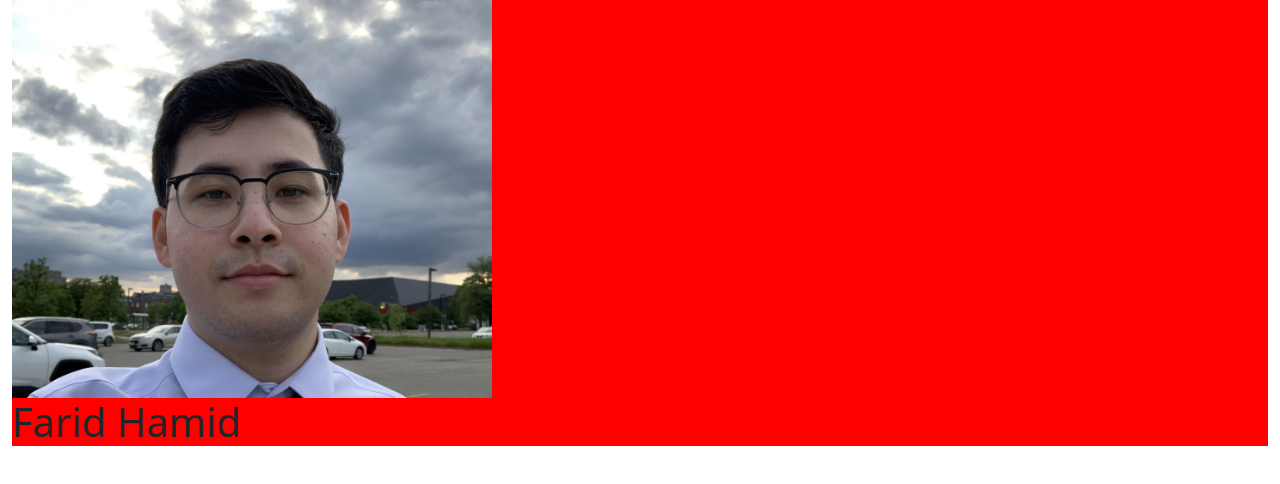
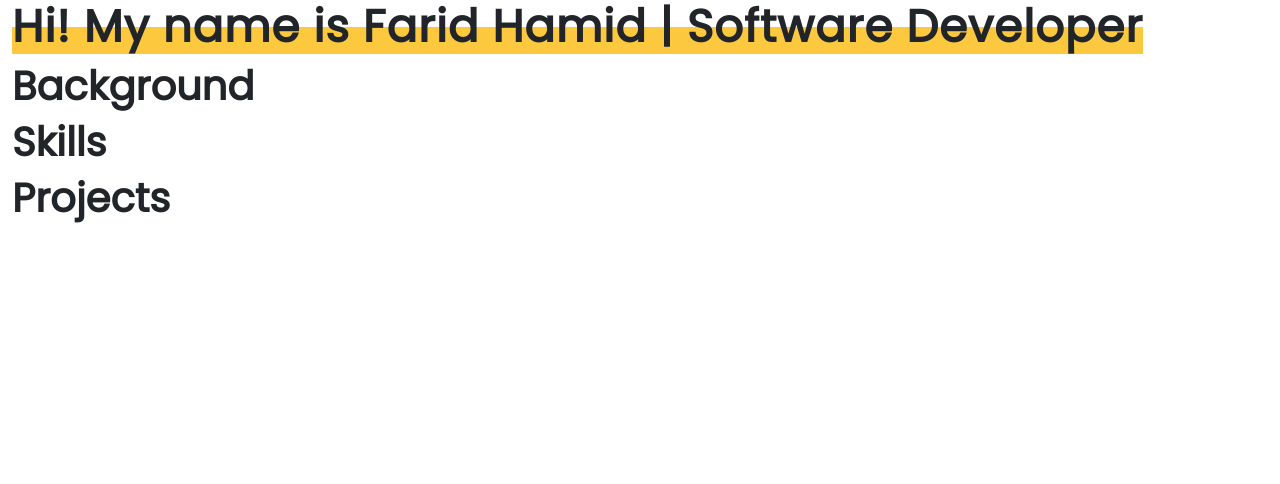
Before and after one commit to Farid-Hamid-4/portfolio, a React (Create React App) app: page / in a window 1280 px wide. Shown: the top 484 px of the page. Built offline with nearby package versions, Linux system fonts and the light colour scheme.

Commit message:
Low highlight under name

```diff
--- a/src/App.css
+++ b/src/App.css
@@ -1,3 +1,27 @@
-#main {
+@import url('https://fonts.googleapis.com/css2?family=Inter:wght@400;900&family=Poppins&display=swap');
 
+h1 {
+    font-family: "Poppins", sans-serif;
+    font-weight: bold;
 }
+
+#introduction > h1 {
+    position: relative;
+    font-size: 45px;
+    letter-spacing: 1px;
+    width: fit-content;
+}
+
+#introduction > h1::after {
+    content: '';
+    position: absolute;
+    width: 100%;
+    height: 100%;
+    left: 0;
+    background: linear-gradient(
+        to bottom,
+        #0000 50%,
+        #fcc93e 50%
+    );
+    z-index: -1;
+}
--- a/src/App.js
+++ b/src/App.js
@@ -1,14 +1,25 @@
 import "bootstrap/dist/css/bootstrap.css";
-import { Container, Image } from "react-bootstrap";
-import me from "./me_cropped.png";
+import { Container} from "react-bootstrap";
+import "./App.css"
 
 export default function App() {
-  return (
-    <Container fluid>
-      <div style={{ backgroundColor: "red"}}>
-        <Image src={me} style={{ width : "30em" }}/>
-        <h1>Farid Hamid</h1>
-      </div>
-    </Container>
-  );
+    return (
+        <Container fluid>
+            <div id="introduction">
+               <h1>Hi! My name is Farid Hamid | Software Developer</h1>
+            </div>
+
+            <div id="background">
+                <h1>Background</h1>
+            </div>
+
+            <div id="skills">
+                <h1>Skills</h1>
+            </div>
+
+            <div id="projects">
+                <h1>Projects</h1>
+            </div>
+        </Container>
+    );
 }
--- a/src/index.js
+++ b/src/index.js
@@ -4,5 +4,5 @@ import App from './App';
 
 const root = ReactDOM.createRoot(document.getElementById('root'));
 root.render(
-  <App />
+    <App />
 );
```
